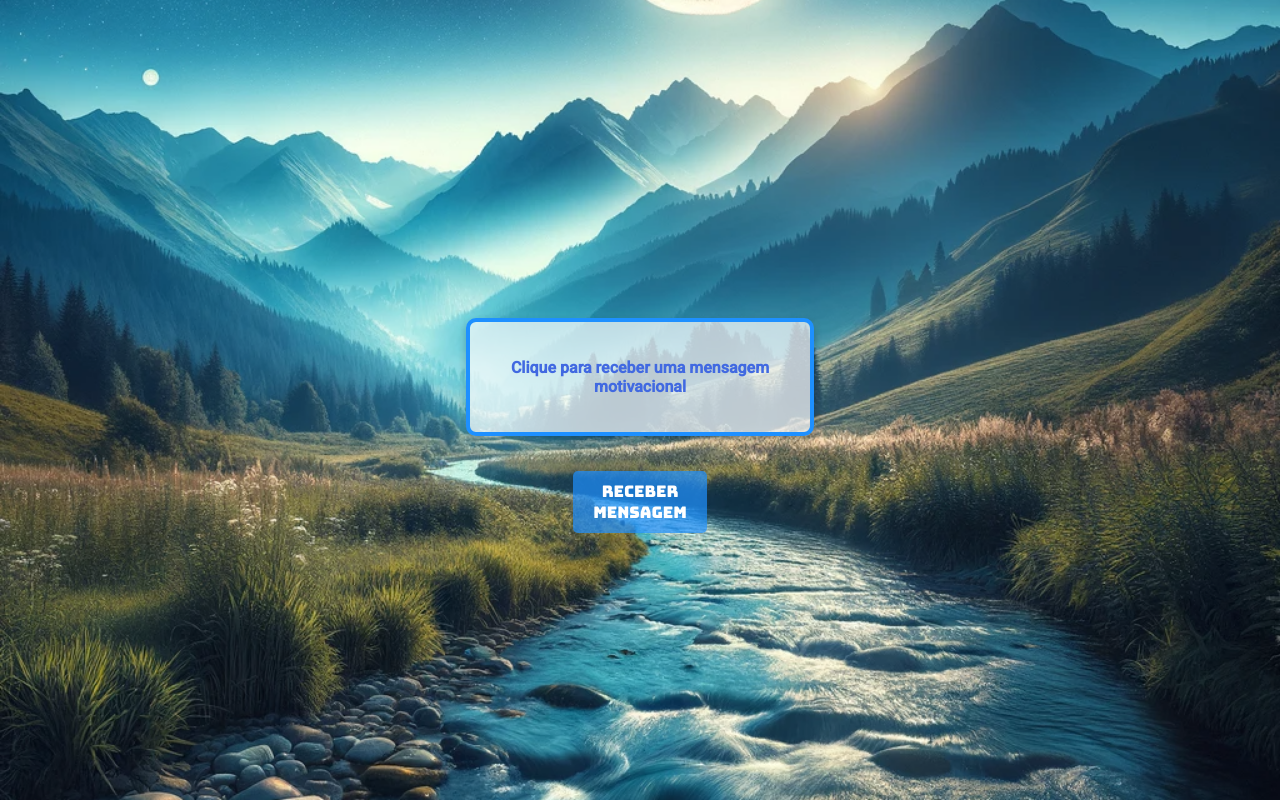
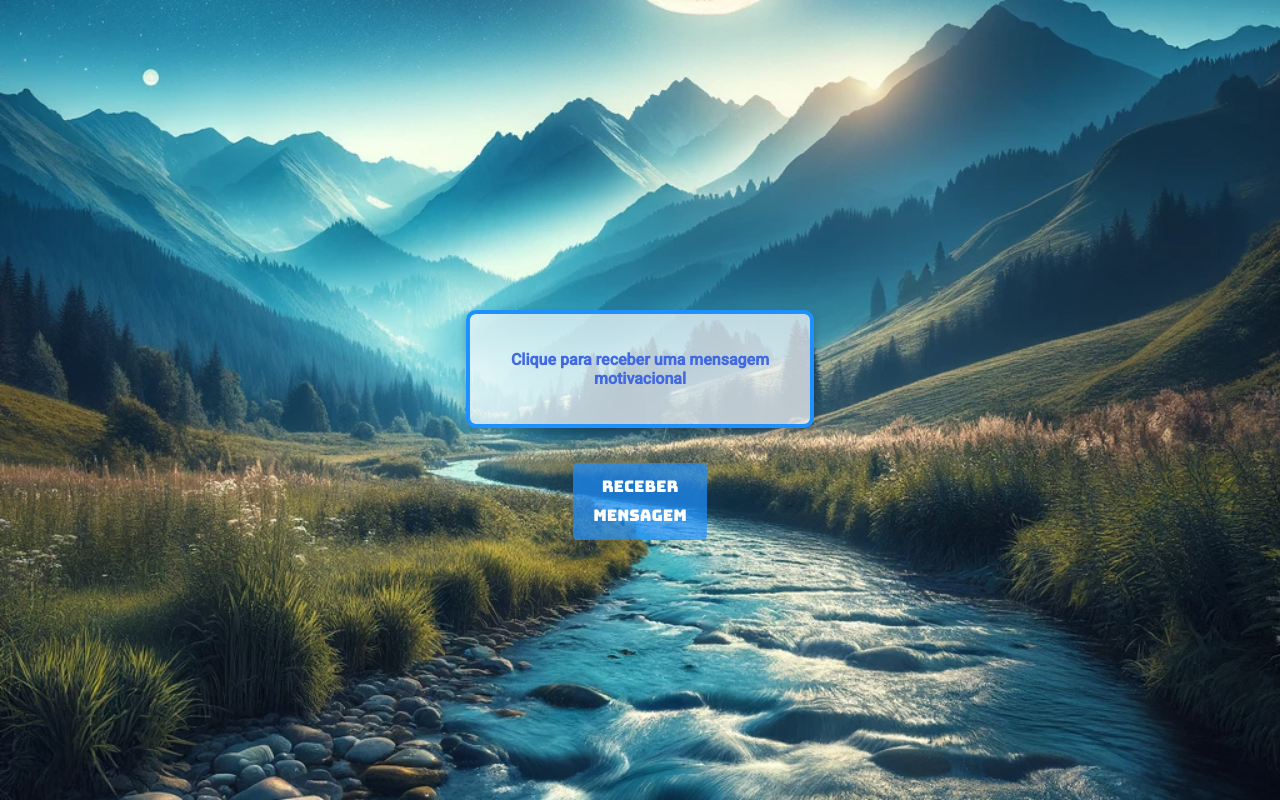
Before and after one commit to RodCinelli/Frases-Motivacionais, a React (Create React App) app: page / in a window 1280 px wide. Built offline with nearby package versions, Linux system fonts and the light colour scheme.

Commit message:
Update App.css

```diff
--- a/src/App.css
+++ b/src/App.css
@@ -54,6 +54,7 @@ body {
 button {
   margin-top: 35px;
   padding: 10px 20px;
+  line-height: 1.8; /* Ajusta o espaçamento entre as linhas */
   border: none;
   border-radius: 5px;
   background-color: rgba(30, 144, 255, 0.7); /* Cor azul com transparência */
```
